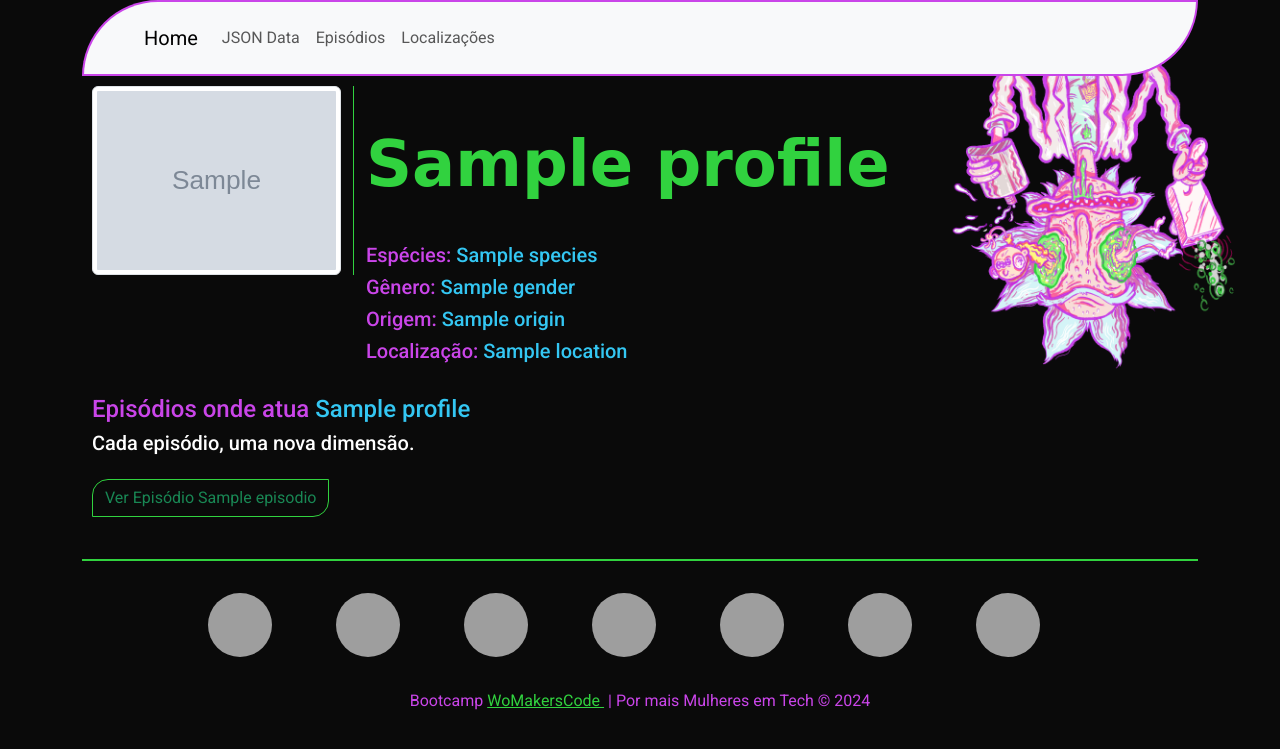
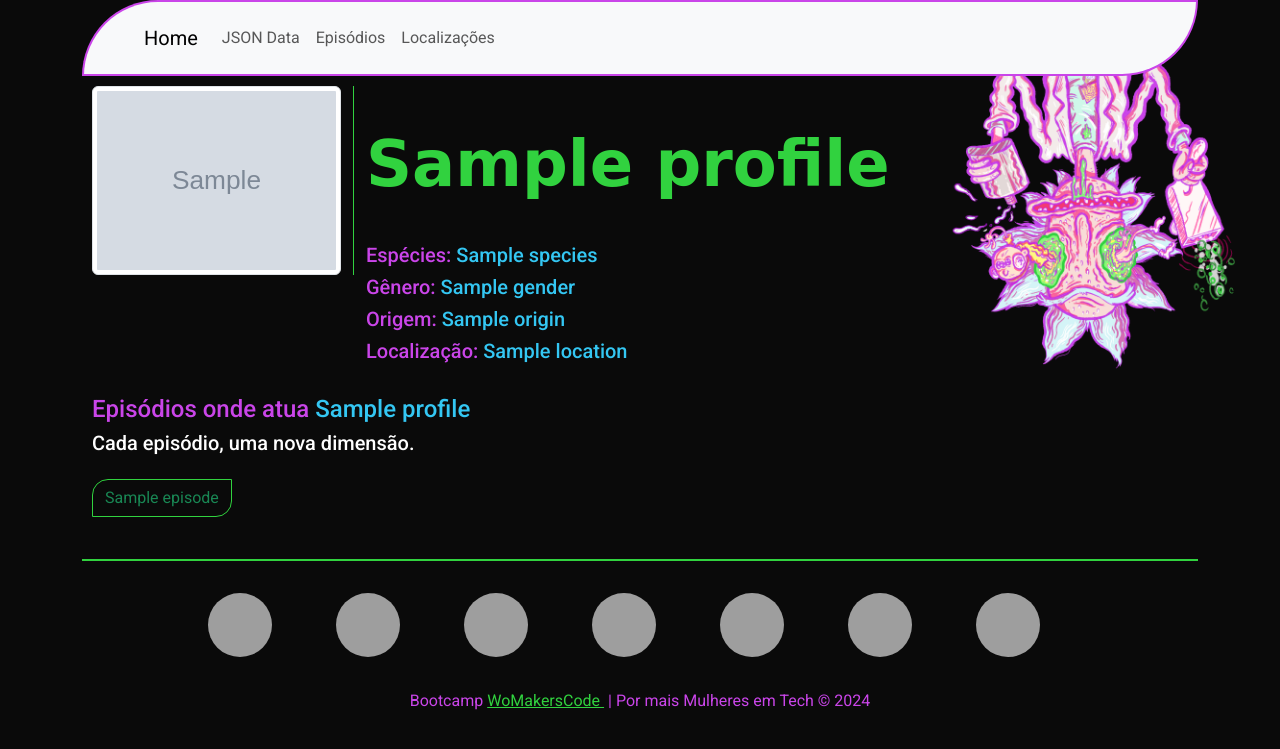
Before and after one commit to RosanaTSF/DesafioAPI_SquadSarahGilbert, a Flask app: template templates/profile.html in a window 1280 px wide. Shown: the top 749 px of the page. Run offline with Flask 3, Linux system fonts and the light colour scheme; the template is opened without the code that fills it: most values are stand-ins (such as "Sample title", 1, 10 or a date in 2020); grey boxes marked "Sample" are stand-in pictures; grey boxes are pictures that could not be loaded.

Commit message:
Link do Episodio

```diff
--- a/templates/profile.html
+++ b/templates/profile.html
@@ -55,19 +55,20 @@
         <div>
             <h4 class="card-text h4" style="color: #ca45e9; margin-top: 2rem;">Episódios onde atua <span style="color: #34c7f3">{{profile.name}}</span></h4>
             <h3 class="card-text h5" style="color: white"> Cada episódio, uma nova dimensão.</h3>
-            {% for episodio in profile.episode %}
+            {% for episode in profile.episode %}
                 <div class="btn-group" role="group" aria-label="Basic outlined example" style="margin-bottom: 2rem;">
                     <span>
                         <a
-                    href="{{ episodio}}"
+                          href="/episode/{{ episode.split('/')[-1] }}"
+                          title="Episódio {{ episode.split('/')[-1] }}"
                           class="btn btn-outline-success"
                           style="
                             border-radius: 16px 0 16px 0;
                             border-color: #31d23f;
                             margin-top: 1rem;
                           "
-                >  Ver Episódio {{ episodio.split('/')[-1] }}
-                </a>
+                          >{{ episode.split('/')[-1] }}</a
+                        >
                     </span>
                 </div>
             {% endfor %}
```
Lines whose indentation alone changed are shown as unchanged.
